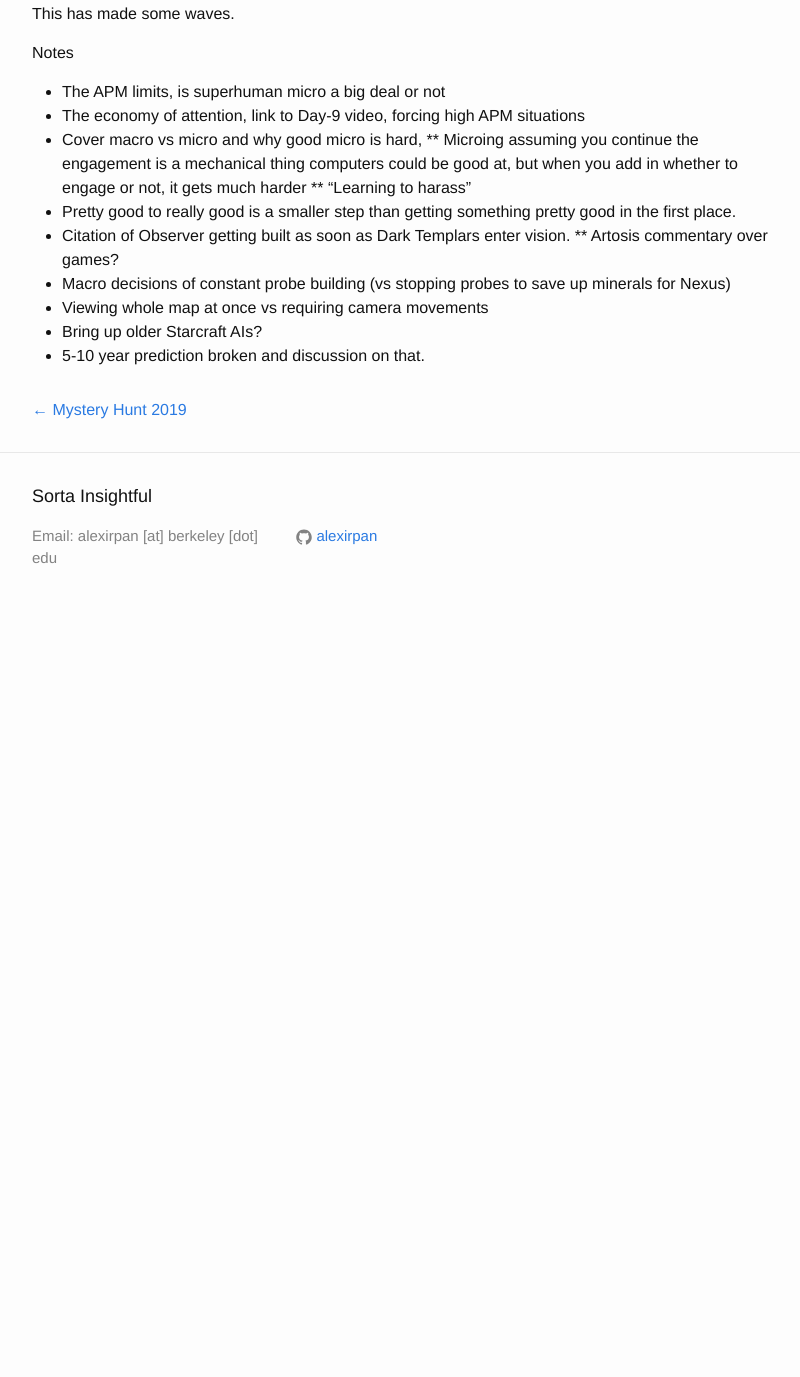
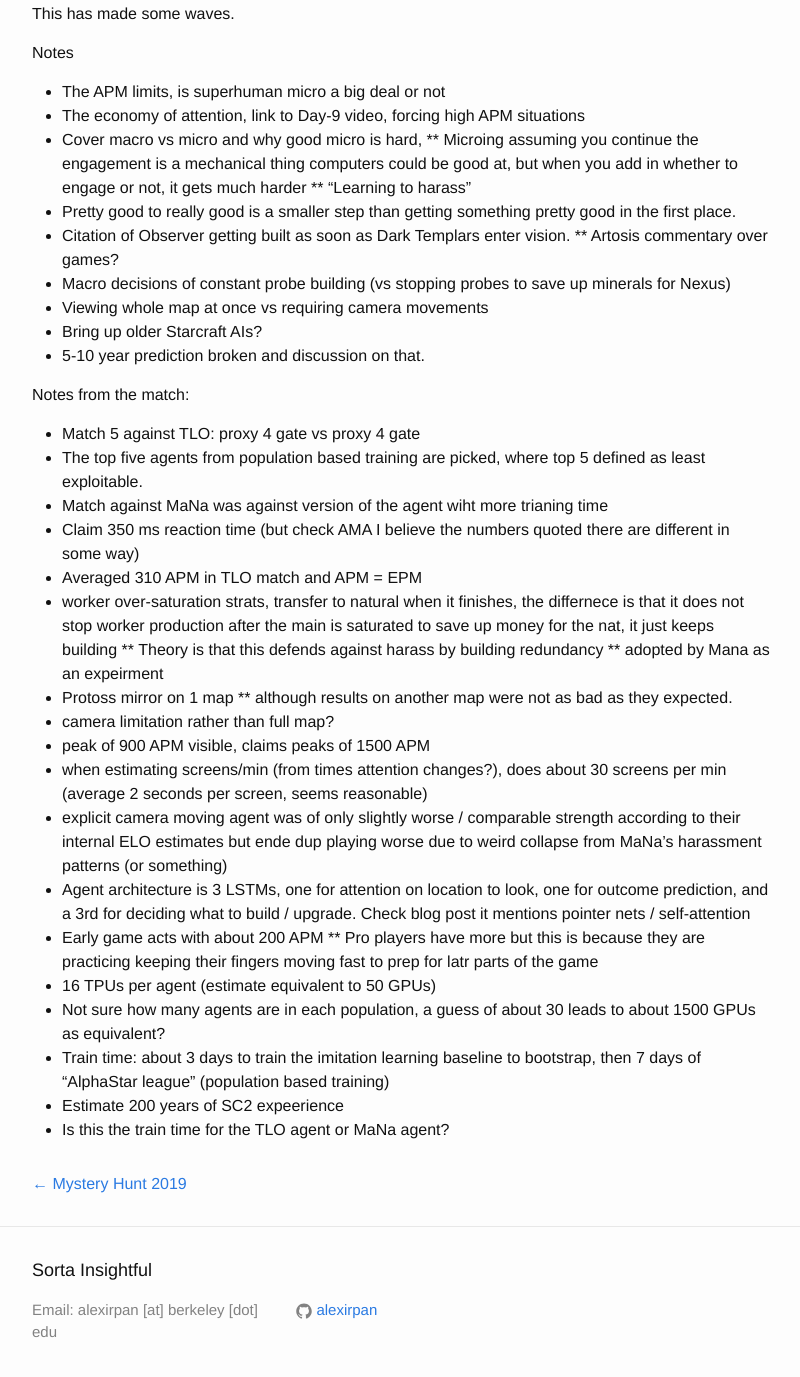
Before and after one commit to alexirpan/alexirpan.github.io, a Jekyll site: the page built from _posts/2019-01-28-alphastar.markdown, in a window 1280 px wide and 1400 px high, scrolled down 2939 px. Shown: the top 1377 px of the window, without its empty margins (238-1038 px from the left). Built offline with Jekyll 4.4.1, drawn with Linux system fonts in a browser that asks for light colours; nearby versions of some CDN libraries; before the commit the page ends 3569 px from its top, so only the background shows below that.

Commit message:
Adding handwritten note from during the match

```diff
--- a/_posts/2019-01-28-alphastar.markdown
+++ b/_posts/2019-01-28-alphastar.markdown
@@ -178,3 +178,41 @@
 * Viewing whole map at once vs requiring camera movements
 * Bring up older Starcraft AIs?
 * 5-10 year prediction broken and discussion on that.
+
+
+Notes from the match:
+
+* Match 5 against TLO: proxy 4 gate vs proxy 4 gate
+* The top five agents from population based training are picked, where top 5
+defined as least exploitable.
+* Match against MaNa was against version of the agent wiht more trianing time
+* Claim 350 ms reaction time (but check AMA I believe the numbers quoted there
+  are different in some way)
+* Averaged 310 APM in TLO match and APM = EPM
+* worker over-saturation strats, transfer to natural when it finishes, the
+  differnece is that it does not stop worker production after the main is
+  saturated to save up money for the nat, it just keeps building
+** Theory is that this defends against harass by building redundancy
+** adopted by Mana as an expeirment
+* Protoss mirror on 1 map
+** although results on another map were not as bad as they expected.
+* camera limitation rather than full map?
+* peak of 900 APM visible, claims peaks of 1500 APM
+* when estimating screens/min (from times attention changes?), does about 30
+  screens per min (average 2 seconds per screen, seems reasonable)
+* explicit camera moving agent was of only slightly worse / comparable strength
+  according to their internal ELO estimates but ende dup playing worse due to
+  weird collapse from MaNa's harassment patterns (or something)
+* Agent architecture is 3 LSTMs, one for attention on location to look, one for
+  outcome prediction, and a 3rd for deciding what to build / upgrade. Check blog
+  post it mentions pointer nets / self-attention
+* Early game acts with about 200 APM
+** Pro players have more but this is because they are practicing keeping their
+fingers moving fast to prep for latr parts of the game
+* 16 TPUs per agent (estimate equivalent to 50 GPUs)
+* Not sure how many agents are in each population, a guess of about 30 leads to
+  about 1500 GPUs as equivalent?
+* Train time: about 3 days to train the imitation learning baseline to
+  bootstrap, then 7 days of "AlphaStar league" (population based training)
+* Estimate 200 years of SC2 expeerience
+* Is this the train time for the TLO agent or MaNa agent?
```
